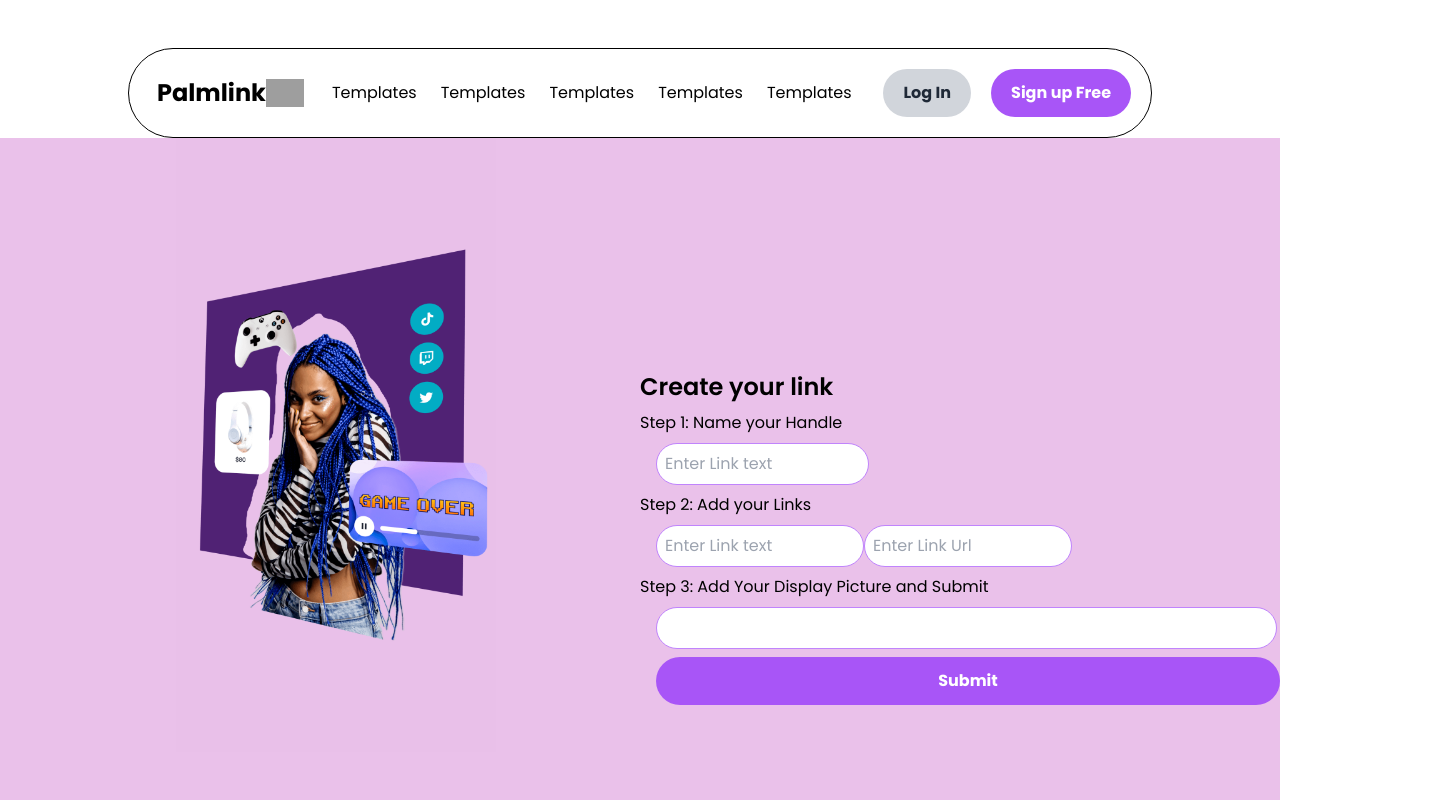
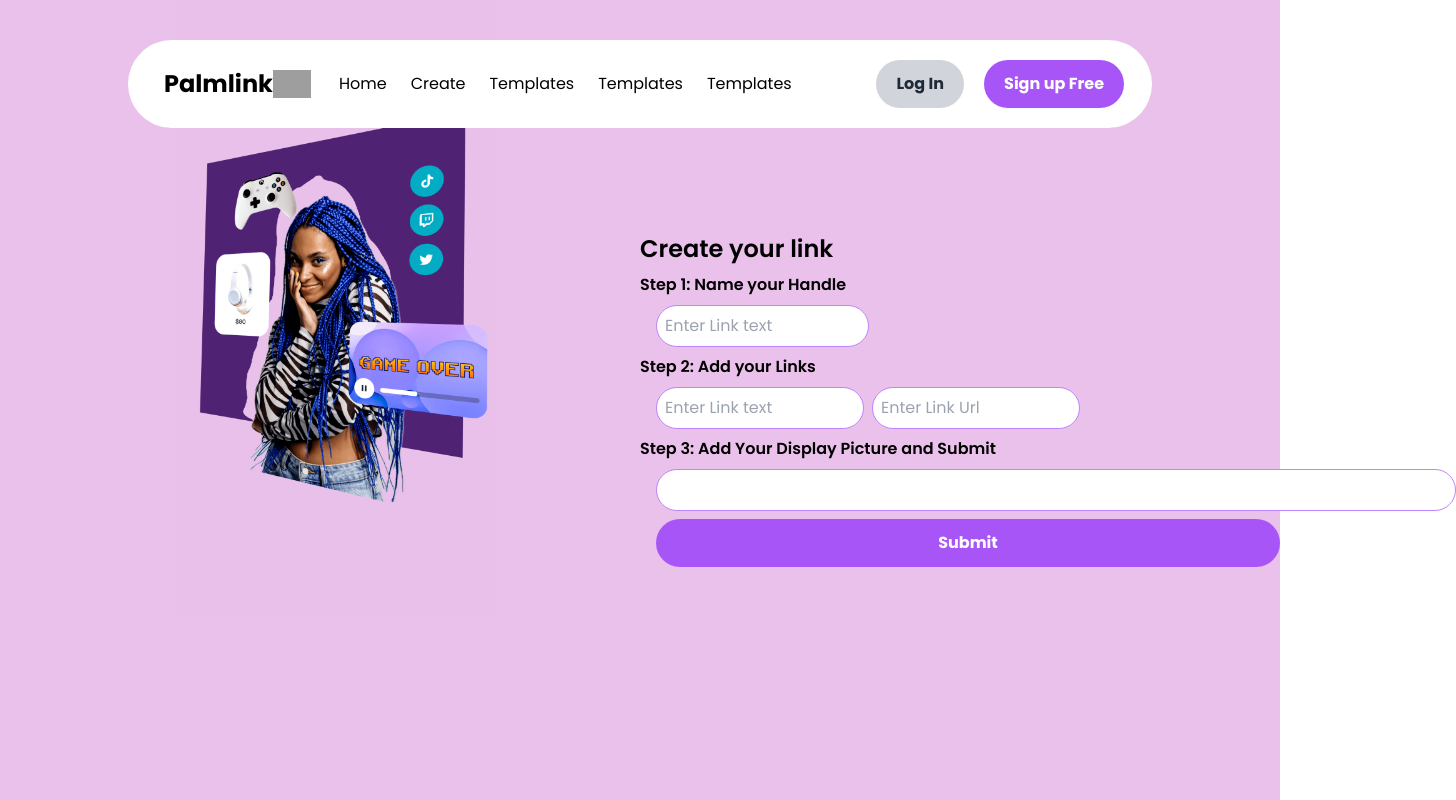
Before and after one commit to kumail-ahmad/myLink, a Next.js app: page /generate in a window 1280 px wide. Shown: the top 800 px of the page, 1456 px wide, since content can reach past the window. Built offline with nearby package versions, Linux system fonts and the light colour scheme; grey boxes are pictures that could not be loaded.

Commit message:
finally solved navbar problem

```diff
--- a/app/components/Navbar.js
+++ b/app/components/Navbar.js
@@ -1,9 +1,10 @@
 import React from "react";
 import Image from "next/image";
+import Link from "next/link";
 const Navbar = () => {
   return (
-    <div className="container ">
-      <nav className="Navbar border border-black mt-12 mx-32 rounded-full p-5 bg-white flex items-center justify-between ">
+    <div className="container">
+      <nav className="bg-white w-[80vw] flex justify-between fixed top-10 right-[10vw] rounded-full p-5 px-7 ">
         <div className="logo&clickables flex items-center gap-3">
           <div className="svg mx-2 flex items-center ">
             <h3 className="font-bold text-2xl">Palmlink</h3>
@@ -16,8 +17,13 @@
           </div>
           <div className="clickables ">
             <ul className="clickables  flex flex-row gap-2">
-              <li className="hover:bg-gray-300 p-2 rounded">Templates</li>
-              <li className="hover:bg-gray-300 p-2 rounded">Templates</li>
+              <Link href="/">
+                <li className="hover:bg-gray-300 p-2 rounded"> Home</li>
+              </Link>
+              <Link href="/generate">
+                <li className="hover:bg-gray-300 p-2 rounded"> Create</li>
+              </Link>
+
               <li className="hover:bg-gray-300 p-2 rounded">Templates</li>
               <li className="hover:bg-gray-300 p-2 rounded">Templates</li>
               <li className="hover:bg-gray-300 p-2 rounded">Templates</li>
--- a/app/generate/page.js
+++ b/app/generate/page.js
@@ -8,16 +8,16 @@
       </div>
       <div className="inputs flex flex-col  justify-center gap-2">
         <p className="font-poppins font-semibold text-2xl">Create your link</p>
-        <h1> Step 1: Name your Handle</h1>
+        <h1 className="font-semibold"> Step 1: Name your Handle</h1>
         <input
           className="border border-purple-400 rounded-full p-2 w-1/3 ml-4"
           type="text"
           placeholder="Enter Link text"
         />
-        <h1> Step 2: Add your Links</h1>
+        <h1 className="font-semibold"> Step 2: Add your Links</h1>
         <div className="addlinks ml-4">
           <input
-            className="border border-purple-400 rounded-full p-2 w-1/3"
+            className="border border-purple-400 rounded-full p-2 w-1/3 mr-2"
             type="text"
             placeholder="Enter Link text"
           />
@@ -27,11 +27,14 @@
             placeholder="Enter Link Url"
           />
         </div>
-        <h1> Step 3: Add Your Display Picture and Submit</h1>
+        <h1 className="font-semibold">
+          {" "}
+          Step 3: Add Your Display Picture and Submit
+        </h1>
         <input
           type="text"
           alt=""
-          className="border border-purple-400 rounded-full p-2 w-[97%] ml-4"
+          className="border border-purple-400 rounded-full p-2 w-[100vh] ml-4"
         />
         <button
           className="bg-purple-500 hover:bg-purple-600 text-white font-bold py-3 px-5 rounded-full ml-4"
--- a/app/page.js
+++ b/app/page.js
@@ -3,10 +3,9 @@
 export default function Home() {
   return (
     <main>
-
       <section className="bg-customGreen min-h-[100vh] grid grid-cols-2">
         <div className="text&all mx-16">
-          <div className="flex justify-center mt-11 flex-col ml-[5vw] gap-3 font-poppins">
+          <div className="flex justify-center mt-40 flex-col ml-[5vw] gap-3 font-poppins">
             <p className="text-yellow-300 font-bold text-6xl">
               Everything you{" "}
             </p>
@@ -35,7 +34,7 @@
             </div>
           </div>
         </div>
-        <div className="imageofmobile mt-4 ml-8">
+        <div className="imageofmobile mt-32 ml-8">
           <Image
             alt="no image"
             width={522}
```
